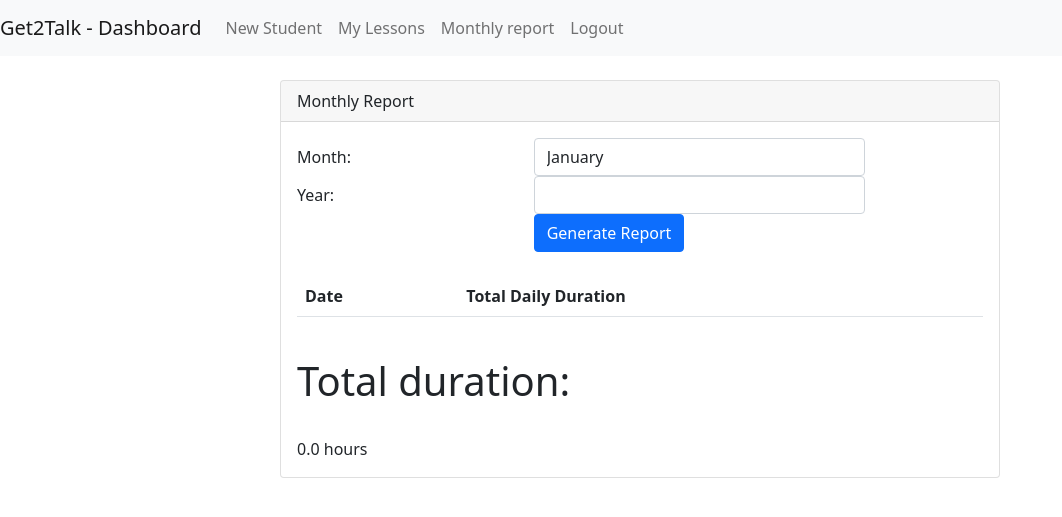
After one commit to systenconti/Get2TalkAPP2, a Django app: page /reports/ in a window 1280 px wide. The commit adds this page. Shown: the top 517 px of the page, without its empty margins (0-1062 px from the left). Run offline with Django 4.2, Linux system fonts and the light colour scheme; a user stored in the database is signed in; tables that the repository leaves empty hold one stand-in row (values such as "Sample post"); lists and menus that the app fills with data are empty.

Commit message:
Add Monthly Report template

```diff
--- a/get2talk/templates/base.html
+++ b/get2talk/templates/base.html
@@ -1,19 +1,22 @@
 <!DOCTYPE html>
 <html lang="en">
+
 <head>
     <meta charset="UTF-8">
     <title>{% block title %}{% endblock %}</title>
     <link rel="stylesheet" href="https://cdn.jsdelivr.net/npm/bootstrap@5.1.3/dist/css/bootstrap.min.css">
     {% block css %}{% endblock %}
 </head>
+
 <body>
     <nav class="navbar navbar-expand-lg navbar-light bg-light">
         {% if request.user.is_authenticated %}
-            <a class="navbar-brand" href="{% url 'dashboard' %}">Get2Talk - Dashboard</a>
+        <a class="navbar-brand" href="{% url 'dashboard' %}">Get2Talk - Dashboard</a>
         {% else %}
-            <a class="navbar-brand" href="#">Get2Talk</a>
+        <a class="navbar-brand" href="#">Get2Talk</a>
         {% endif %}
-        <button class="navbar-toggler" type="button" data-bs-toggle="collapse" data-bs-target="#navbarNav" aria-controls="navbarNav" aria-expanded="false" aria-label="Toggle navigation">
+        <button class="navbar-toggler" type="button" data-bs-toggle="collapse" data-bs-target="#navbarNav"
+            aria-controls="navbarNav" aria-expanded="false" aria-label="Toggle navigation">
             <span class="navbar-toggler-icon"></span>
         </button>
         <div class="collapse navbar-collapse" id="navbarNav">
@@ -24,6 +27,9 @@
                 </li>
                 <li class="nav-item">
                     <a class="nav-link" href="{% url 'lessons' %}">My Lessons</a>
+                </li>
+                <li class="nav-item">
+                    <a class="nav-link" href="{% url 'reports' %}">Monthly report</a>
                 </li>
             </ul>
             {% endif %}
@@ -47,4 +53,5 @@
     <script src="https://cdn.jsdelivr.net/npm/bootstrap@5.1.3/dist/js/bootstrap.min.js"></script>
     {% block js %}{% endblock %}
 </body>
+
 </html>
--- /dev/null
+++ b/get2talk/templates/reports.html
@@ -0,0 +1,76 @@
+{% extends 'base.html' %}
+
+{% block content %}
+<div class="container">
+    <div class="row justify-content-center">
+        <div class="col-md-8">
+            <div class="card">
+                <div class="card-header">Monthly Report</div>
+
+                <div class="card-body">
+                    <form action="{% url 'reports' %}" method="get">
+                        <div class="form-group row">
+                            <label for="month" class="col-md-4 col-form-label text-md-right">Month:</label>
+                            <div class="col-md-6">
+                                <select id="month" name="month" class="form-control" required>
+                                    <option value="1">January</option>
+                                    <option value="2">February</option>
+                                    <option value="3">March</option>
+                                    <option value="4">April</option>
+                                    <option value="5">May</option>
+                                    <option value="6">June</option>
+                                    <option value="7">July</option>
+                                    <option value="8">August</option>
+                                    <option value="9">September</option>
+                                    <option value="10">October</option>
+                                    <option value="11">November</option>
+                                    <option value="12">December</option>
+                                </select>
+                            </div>
+                        </div>
+
+                        <div class="form-group row">
+                            <label for="year" class="col-md-4 col-form-label text-md-right">Year:</label>
+                            <div class="col-md-6">
+                                <input type="number" id="year" name="year" value="{{ request.GET.year }}"
+                                    class="form-control" required>
+                            </div>
+                        </div>
+
+                        <div class="form-group row mb-0">
+                            <div class="col-md-6 offset-md-4">
+                                <button type="submit" class="btn btn-primary">Generate Report</button>
+                            </div>
+                        </div>
+                    </form>
+
+                    <br>
+
+                    <table class="table table-striped">
+                        <thead>
+                            <tr>
+                                <th>Date</th>
+                                <th>Total Daily Duration</th>
+                            </tr>
+                        </thead>
+                        <tbody>
+                            {% for key, value in durations_by_days.items %}
+                            <tr>
+                                <td>{{ key }}</td>
+                                <td>{{ value }} minutes</td>
+                            </tr>
+                            {% endfor %}
+                        </tbody>
+                    </table>
+
+                    <br>
+
+                    <h1>Total duration:</h1>
+                    </br>
+                    {{ total_duration }} hours
+                </div>
+            </div>
+        </div>
+    </div>
+</div>
+{% endblock %}
--- a/get2talk/urls.py
+++ b/get2talk/urls.py
@@ -9,5 +9,10 @@ urlpatterns = [
     path("add/", AddNewStudentView.as_view(), name="add_new_student"),
     path("edit/<int:pk>/", EditStudentView.as_view(), name="edit_student"),
     path("lessons/", views.lessons_view, name="lessons"),
-    path("lessons/delete-lesson/<int:lesson_id>/", views.delete_lesson, name="delete_lesson"),
+    path(
+        "lessons/delete-lesson/<int:lesson_id>/",
+        views.delete_lesson,
+        name="delete_lesson",
+    ),
+    path("reports/", views.report_view, name="reports"),
 ]
--- a/get2talk/views.py
+++ b/get2talk/views.py
@@ -9,6 +9,7 @@ from django.http import JsonResponse
 from .forms import StudentForm
 from .models import Teacher, Student, Lesson
 from datetime import datetime
+from collections import defaultdict
 
 
 def login_view(request):
@@ -100,4 +101,28 @@ def delete_lesson(request, lesson_id):
         lesson.delete()
         return JsonResponse({"success": True})
     else:
-        return JsonResponse({'success': False, 'message': 'There was an error.'})
+        return JsonResponse({"success": False, "message": "There was an error."})
+
+
+@login_required
+def report_view(request):
+    teacher = Teacher.objects.get(user=request.user)
+    month = request.GET.get("month")
+    year = request.GET.get("year")
+    lessons = Lesson.objects.filter(teacher=teacher, date__month=month, date__year=year)
+    total_duration = list(lessons.values_list("duration"))
+    total_duration_converted = [duration[0] for duration in total_duration]
+    total_duration_converted = sum(total_duration_converted) / 60
+    dates = lessons.dates("date", "day", "ASC")
+    dates = list(dates)
+    durations_by_days = defaultdict()
+    durations_by_days = dict(durations_by_days)
+    for date in dates:
+        durations = list(
+            Lesson.objects.filter(teacher=teacher, date=date).values_list("duration")
+        )
+        total_duration_daily = sum([duration[0] for duration in durations])
+        durations_by_days[date] = total_duration_daily
+    print(durations_by_days)
+    context = {"durations_by_days": durations_by_days, "total_duration": total_duration_converted}
+    return render(request, "reports.html", context)
```
